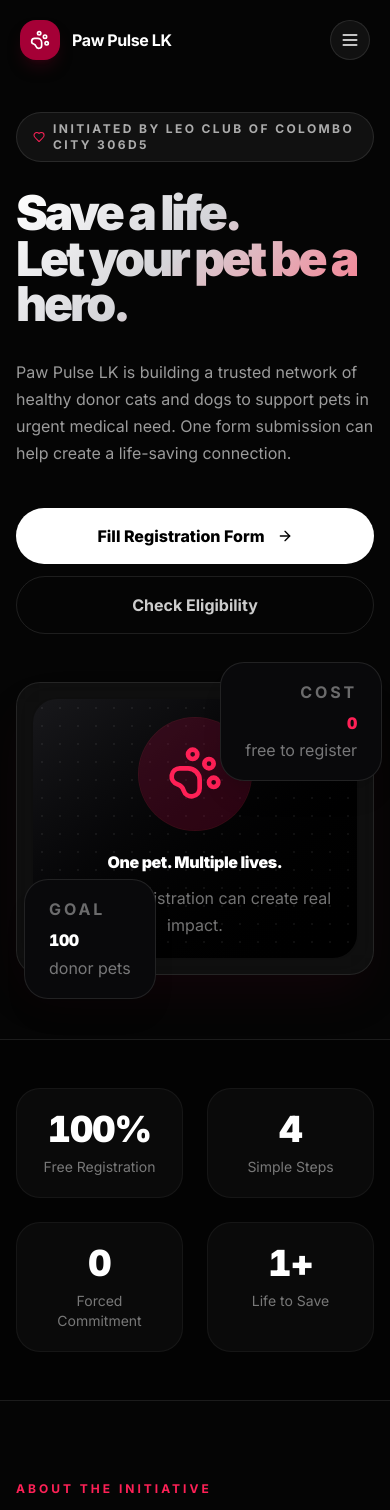
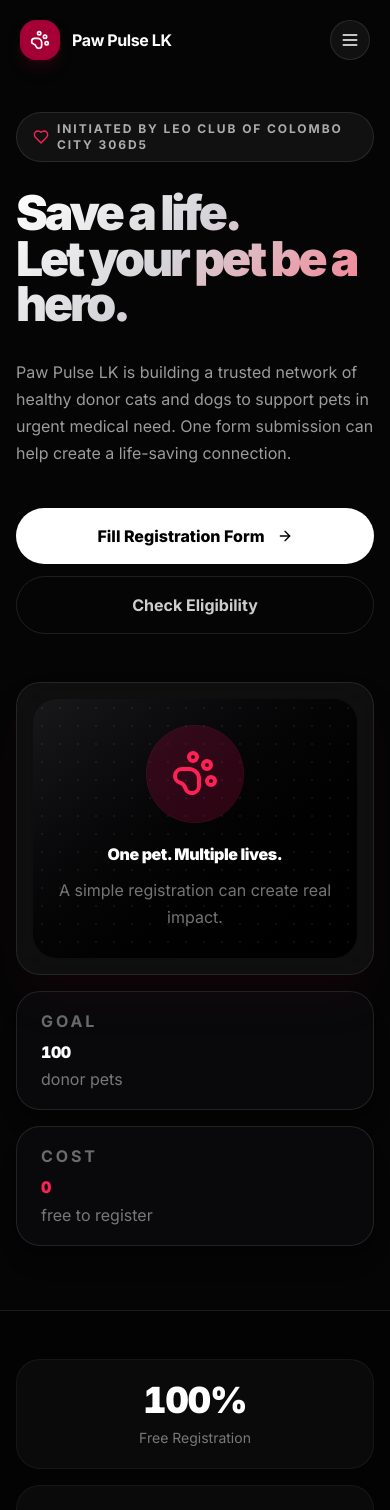
Before and after one commit to karthiganesan24/blood-donation-website, a React (Vite) app: page / in a window 390 px wide. Shown: the top 1510 px of the page. Built offline with nearby package versions, Linux system fonts and the light colour scheme.

Commit message:
Improve mobile responsiveness

```diff
--- a/src/App.tsx
+++ b/src/App.tsx
@@ -285,18 +285,18 @@ export default function App() {
             animate={{ opacity: 1, y: 0 }}
             transition={{ duration: 0.6 }}
           >
-            <div className="mb-7 inline-flex items-center gap-2 rounded-full border border-white/10 bg-white/5 px-4 py-2 text-xs font-bold uppercase tracking-[0.2em] text-white/65">
-              <Heart className="h-4 w-4 text-rose-500" />
-              Initiated by Leo Club of Colombo City 306D5
+            <div className="mb-7 inline-flex max-w-full items-center gap-2 rounded-full border border-white/10 bg-white/5 px-4 py-2 text-xs font-bold uppercase tracking-[0.16em] text-white/65 sm:tracking-[0.2em]">
+              <Heart className="h-4 w-4 shrink-0 text-rose-500" />
+              <span>Initiated by Leo Club of Colombo City 306D5</span>
             </div>
 
-            <h1 className="gradient-text text-6xl font-black leading-[0.95] tracking-[-0.07em] md:text-8xl">
+            <h1 className="gradient-text text-[3.25rem] font-black leading-[0.95] tracking-[-0.07em] sm:text-6xl md:text-8xl">
               Save a life.
               <br />
               Let your pet be a hero.
             </h1>
 
-            <p className="mt-8 max-w-xl text-lg leading-8 text-white/60 md:text-xl">
+            <p className="mt-8 max-w-xl text-base leading-8 text-white/60 sm:text-lg md:text-xl">
               Paw Pulse LK is building a trusted network of healthy donor cats
               and dogs to support pets in urgent medical need. One form
               submission can help create a life-saving connection.
@@ -305,14 +305,14 @@ export default function App() {
             <div className="mt-10 flex flex-col gap-3 sm:flex-row">
               <button
                 onClick={openGoogleForm}
-                className="inline-flex items-center justify-center gap-3 rounded-full bg-white px-7 py-4 font-extrabold text-black transition hover:bg-rose-100"
+                className="inline-flex w-full items-center justify-center gap-3 rounded-full bg-white px-7 py-4 font-extrabold text-black transition hover:bg-rose-100 sm:w-auto"
               >
                 Fill Registration Form <ArrowRight className="h-4 w-4" />
               </button>
 
               <button
                 onClick={() => scrollToSection("#eligibility")}
-                className="inline-flex items-center justify-center rounded-full border border-white/10 px-7 py-4 font-bold text-white/80 transition hover:bg-white/5 hover:text-white"
+                className="inline-flex w-full items-center justify-center rounded-full border border-white/10 px-7 py-4 font-bold text-white/80 transition hover:bg-white/5 hover:text-white sm:w-auto"
               >
                 Check Eligibility
               </button>
@@ -323,28 +323,28 @@ export default function App() {
             initial={{ opacity: 0, scale: 0.96 }}
             animate={{ opacity: 1, scale: 1 }}
             transition={{ duration: 0.7, delay: 0.1 }}
-            className="relative"
+            className="relative w-full"
           >
             <div className="glass-card rounded-[2rem] p-4 shadow-2xl shadow-rose-950/20">
               <div className="relative flex aspect-[4/3.2] items-center justify-center overflow-hidden rounded-[1.5rem] bg-gradient-to-br from-zinc-900 to-black">
                 <div className="absolute inset-0 bg-[radial-gradient(#ffffff_0.8px,transparent_1px)] bg-[length:18px_18px] opacity-[0.06]" />
 
-                <div className="relative text-center">
-                  <div className="mx-auto mb-5 flex h-28 w-28 items-center justify-center rounded-full bg-rose-900/30 ring-1 ring-rose-500/20">
-                    <PawPrint className="h-14 w-14 text-rose-500" />
+                <div className="relative px-4 text-center">
+                  <div className="mx-auto mb-5 flex h-24 w-24 items-center justify-center rounded-full bg-rose-900/30 ring-1 ring-rose-500/20 sm:h-28 sm:w-28">
+                    <PawPrint className="h-12 w-12 text-rose-500 sm:h-14 sm:w-14" />
                   </div>
 
-                  <p className="text-2xl font-black tracking-tight">
+                  <p className="text-xl font-black tracking-tight sm:text-2xl">
                     One pet. Multiple lives.
                   </p>
-                  <p className="mt-2 text-white/45">
+                  <p className="mt-2 text-sm text-white/45 sm:text-base">
                     A simple registration can create real impact.
                   </p>
                 </div>
               </div>
             </div>
 
-            <div className="absolute -bottom-6 left-2 rounded-3xl border border-white/10 bg-zinc-950 px-6 py-4 shadow-xl sm:-left-6">
+            <div className="mt-4 rounded-3xl border border-white/10 bg-zinc-950 px-6 py-4 text-left shadow-xl md:absolute md:-bottom-6 md:left-2 md:mt-0 sm:md:-left-6">
               <p className="text-xs font-bold uppercase tracking-[0.18em] text-white/40">
                 Goal
               </p>
@@ -354,7 +354,7 @@ export default function App() {
               <p className="text-sm text-white/45">donor pets</p>
             </div>
 
-            <div className="absolute -right-2 -top-5 rounded-3xl border border-white/10 bg-zinc-950 px-6 py-4 text-right shadow-xl sm:-right-6">
+            <div className="mt-4 rounded-3xl border border-white/10 bg-zinc-950 px-6 py-4 text-left shadow-xl md:absolute md:-right-2 md:-top-5 md:mt-0 md:text-right sm:md:-right-6">
               <p className="text-xs font-bold uppercase tracking-[0.18em] text-white/40">
                 Cost
               </p>
@@ -368,7 +368,7 @@ export default function App() {
       </section>
 
       <section className="border-y border-white/10 bg-black/40 px-5 py-12 md:px-6">
-        <div className="mx-auto grid max-w-6xl grid-cols-2 gap-6 text-center md:grid-cols-4">
+        <div className="mx-auto grid max-w-6xl grid-cols-1 gap-4 text-center sm:grid-cols-2 md:grid-cols-4 md:gap-6">
           {[
             { value: 100, suffix: "%", label: "Free Registration" },
             { value: 4, suffix: "", label: "Simple Steps" },
@@ -400,7 +400,7 @@ export default function App() {
             </h2>
           </div>
 
-          <div className="space-y-6 text-lg leading-8 text-white/60">
+          <div className="space-y-6 text-base leading-8 text-white/60 sm:text-lg">
             <p>
               Cats and dogs may need blood during accidents, surgeries, severe
               illness, poisoning cases, or emergency treatment. In those
@@ -449,7 +449,7 @@ export default function App() {
               Is your pet ready to help?
             </h2>
 
-            <p className="mt-5 text-lg leading-8 text-white/60">
+            <p className="mt-5 text-base leading-8 text-white/60 sm:text-lg">
               These are general guidelines. Final eligibility should always be
               confirmed by veterinary professionals.
             </p>
@@ -514,7 +514,7 @@ export default function App() {
           <div className="mt-12 text-center">
             <button
               onClick={openGoogleForm}
-              className="inline-flex items-center gap-3 rounded-full bg-rose-700 px-8 py-4 font-bold transition hover:bg-rose-600"
+              className="inline-flex w-full items-center justify-center gap-3 rounded-full bg-rose-700 px-8 py-4 font-bold transition hover:bg-rose-600 sm:w-auto"
             >
               Register Through Google Form <ArrowRight className="h-4 w-4" />
             </button>
@@ -543,7 +543,7 @@ export default function App() {
                 key={faq.q}
                 className="group rounded-3xl border border-white/10 bg-black px-6 py-2"
               >
-                <summary className="flex cursor-pointer list-none items-center justify-between gap-5 py-5 text-lg font-bold">
+                <summary className="flex cursor-pointer list-none items-center justify-between gap-5 py-5 text-base font-bold sm:text-lg">
                   {faq.q}
                   <span className="text-2xl text-rose-500 transition group-open:rotate-45">
                     +
@@ -558,21 +558,21 @@ export default function App() {
       </section>
 
       <section className="px-5 py-20 text-center md:px-6 md:py-28">
-        <div className="mx-auto max-w-3xl rounded-[2rem] border border-rose-500/20 bg-rose-950/20 p-8 md:p-12">
+        <div className="mx-auto max-w-3xl rounded-[2rem] border border-rose-500/20 bg-rose-950/20 p-6 sm:p-8 md:p-12">
           <PawPrint className="mx-auto h-12 w-12 text-rose-500" />
 
           <h2 className="mt-6 text-4xl font-black tracking-tight md:text-6xl">
             Ready to register your pet?
           </h2>
 
-          <p className="mx-auto mt-5 max-w-xl text-lg leading-8 text-white/60">
+          <p className="mx-auto mt-5 max-w-xl text-base leading-8 text-white/60 sm:text-lg">
             The form is quick, free, and helps us build a life-saving donor
             network for cats and dogs.
           </p>
 
           <button
             onClick={openGoogleForm}
-            className="mt-8 inline-flex items-center gap-3 rounded-full bg-white px-8 py-4 font-black text-black transition hover:bg-rose-100"
+            className="mt-8 inline-flex w-full items-center justify-center gap-3 rounded-full bg-white px-8 py-4 font-black text-black transition hover:bg-rose-100 sm:w-auto"
           >
             Fill Google Form <ArrowRight className="h-4 w-4" />
           </button>
@@ -580,7 +580,7 @@ export default function App() {
       </section>
 
       <footer className="border-t border-white/10 px-5 py-10 md:px-6">
-        <div className="mx-auto flex max-w-6xl flex-col gap-6 text-white/45 md:flex-row md:items-center md:justify-between">
+        <div className="mx-auto flex max-w-6xl flex-col items-center gap-6 text-center text-white/45 md:flex-row md:items-center md:justify-between md:text-left">
           <div className="flex items-center gap-3 text-white">
             <span className="flex h-9 w-9 items-center justify-center rounded-2xl bg-rose-800">
               <PawPrint className="h-4 w-4" />
```
